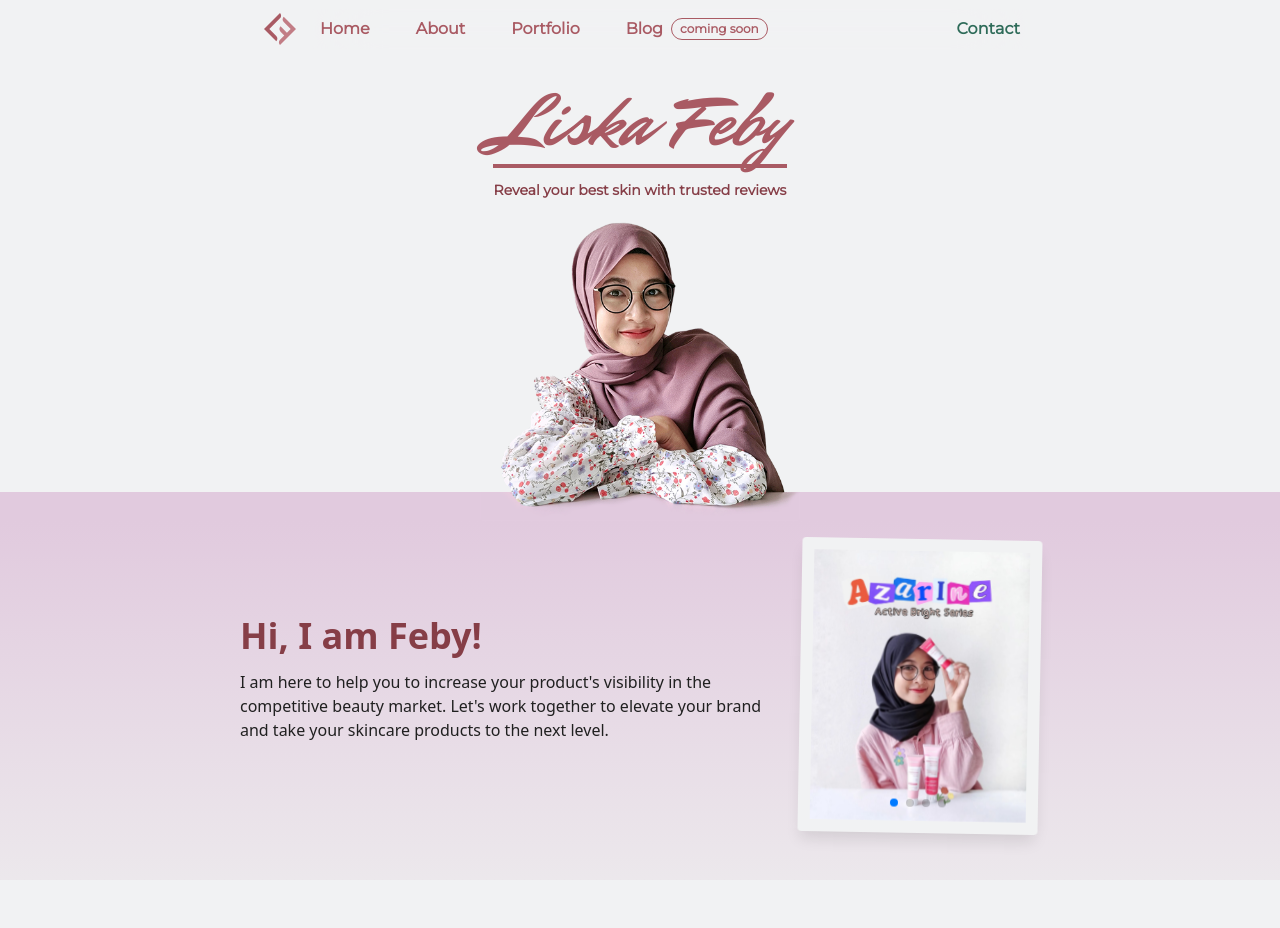
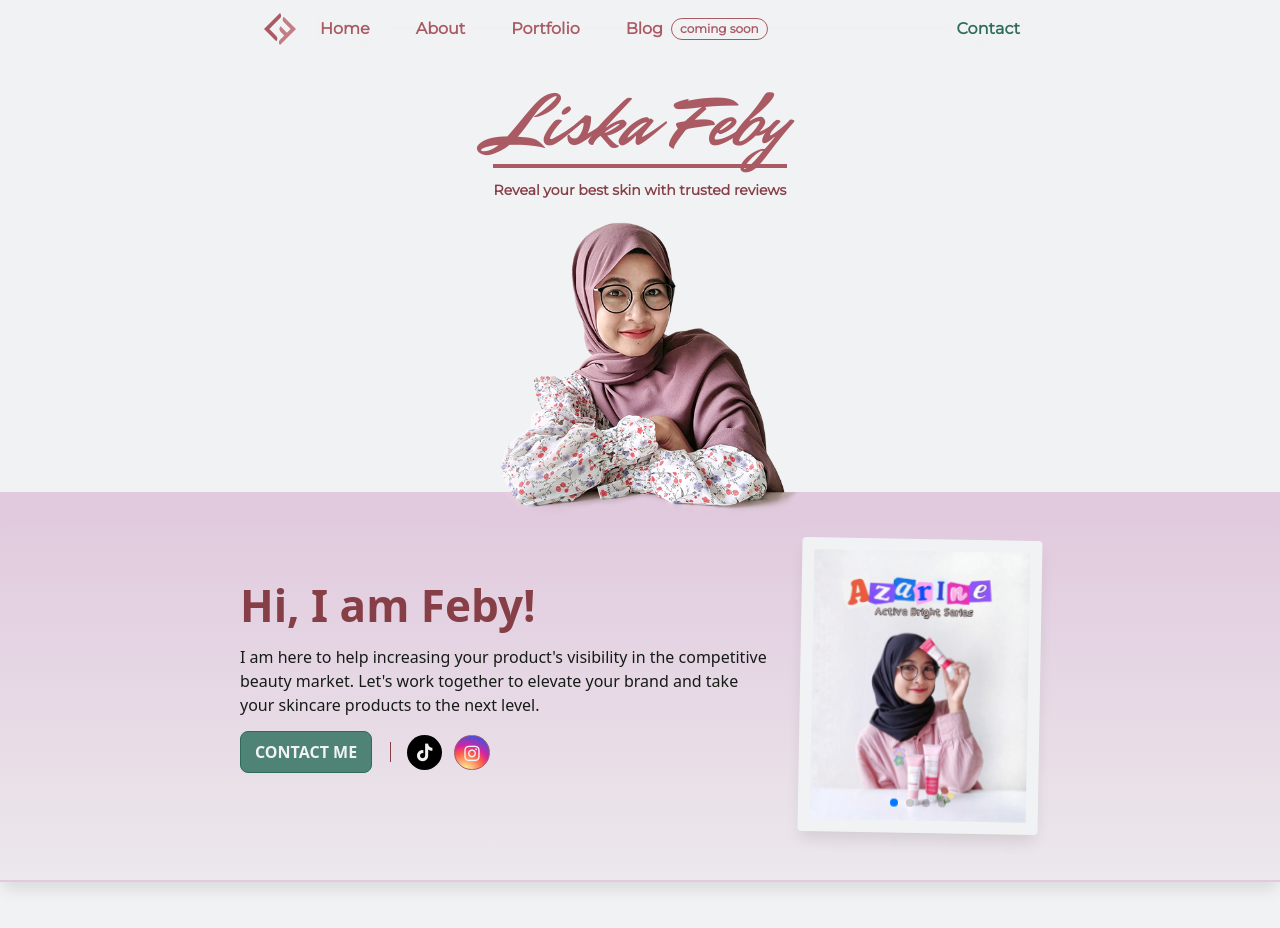
Before and after one commit to ahmadnaufal-f/website-feby, a React (Create React App) app: page / in a window 1280 px wide. Shown: the top 928 px of the page. Built offline with nearby package versions, Linux system fonts and the light colour scheme.

Commit message:
add socmed icons

```diff
--- a/public/index.html
+++ b/public/index.html
@@ -9,6 +9,7 @@
   <meta name="description" content="Web site created using create-react-app" />
   <link rel="apple-touch-icon" href="%PUBLIC_URL%/logo192.png" />
   <link rel="manifest" href="%PUBLIC_URL%/manifest.json" />
+  <link rel="stylesheet" href="https://cdn.jsdelivr.net/gh/FortAwesome/Font-Awesome@5.15.4/css/all.min.css">
   <title>Liska Feby</title>
 </head>
 
--- a/src/js/App.js
+++ b/src/js/App.js
@@ -1,19 +1,12 @@
 import 'bootstrap/dist/css/bootstrap.min.css';
 import '../style/App.css';
-import Header from './components/header/header';
 import React from 'react';
-import Hero from './containers/hero/hero';
-import Intro from './containers/intro/intro';
+import Main from './containers/main/main';
 
 class App extends React.Component {
   render() {
     return (
-      <div className='web-root'>
-        <Header />
-        <Hero />
-        <Intro />
-        <div style={{ height: '1000px' }}></div>
-      </div>
+      <Main />
     );
   }
 }
--- /dev/null
+++ b/src/js/components/button/button.css
@@ -0,0 +1,49 @@
+.main-button {
+    background-color: var(--green);
+    border: solid 1px var(--green-darker);
+    color: var(--bg-default);
+    font-weight: 700;
+    width: max-content;
+    padding: 8px 14px;
+    text-transform: uppercase;
+    border-radius: 8px;
+    text-align: center;
+    text-decoration: none;
+    display: block;
+    font-size: 1rem;
+    cursor: pointer;
+    transition: all 0.3s ease-in-out 0s;
+    margin-inline-end: 6px;
+}
+
+.main-button:hover {
+    background-color: var(--bg-default);
+    color: var(--green);
+    transition: all 0.3s ease 0s;
+    transform: translateY(-3px);
+}
+
+/* .project-button {
+    display: flex;
+    justify-content: center;
+    margin-top: 20px;
+  }
+
+  .project-button > .main-button {
+    margin-right: 0 !important;
+  } */
+
+/* Media Query */
+@media (max-width: 768px) {
+    .main-button {
+        font-size: 0.938rem;
+        padding: 12px 18px;
+        margin-right: 0px;
+    }
+}
+
+@media (max-width: 320px) {
+    .main-button {
+        font-size: 0.75rem;
+    }
+}
--- /dev/null
+++ b/src/js/components/button/button.js
@@ -0,0 +1,13 @@
+import "./button.css";
+import React from "react";
+import { Fade } from "react-awesome-reveal";
+
+export default function Button({ text, className, href, newTab }) {
+  return (
+    <Fade delay={600} className={className} triggerOnce={true}>
+      <a className="main-button" href={href} target={newTab && "_blank"}>
+        {text}
+      </a>
+    </Fade>
+  );
+}
--- /dev/null
+++ b/src/js/components/button/socialButton.css
@@ -0,0 +1,38 @@
+.social-media-div {
+    font-size: 2em;
+}
+
+.icon-button i {
+    color: var(--bg-default);
+    border-radius: 2.2rem;
+    cursor: pointer;
+    display: inline-block;
+    font-size: 1.1rem;
+    height: 2.2rem;
+    line-height: 2.2rem;
+    position: relative;
+    text-align: center;
+    -webkit-user-select: none;
+    -moz-user-select: none;
+    -ms-user-select: none;
+    user-select: none;
+    width: 2.2rem;
+    transition: 0.2s ease-in;
+}
+
+.instagram i {
+    background: radial-gradient(circle at 30% 107%, #fdf497 0%, #fdf497 5%, #fd5949 45%, #d6249f 60%, #285AEB 90%);
+    border: 1px solid var(--pink-dark);
+}
+
+.tiktok i {
+    background: black;
+}
+
+/* Hover Transition */
+.instagram i:hover,
+.tiktok i:hover {
+    background: var(--pink-darker);
+    transition: all 0.3s ease 0s;
+    transform: translateY(-3px);
+}
--- /dev/null
+++ b/src/js/components/button/socialButton.js
@@ -0,0 +1,25 @@
+import "./socialButton.css";
+import { Fade } from "react-awesome-reveal";
+
+export default function socialButton({ items }) {
+  const newTab = true;
+  return (
+    <>
+      {items.map((value, index) => {
+        return (
+          <Fade delay={600} triggerOnce={true}>
+            <a
+              href={value.href}
+              className={value.className}
+              target={newTab && "_blank"}
+              rel="noopener noreferrer"
+            >
+              <i className={value.icon}></i>
+              <span></span>
+            </a>
+          </Fade>
+        );
+      })}
+    </>
+  );
+}
--- a/src/js/containers/intro/intro.css
+++ b/src/js/containers/intro/intro.css
@@ -3,6 +3,8 @@
     position: relative;
     height: fit-content;
     background: linear-gradient(180deg, var(--pink-bright-1) 0%, var(--pink-bright-2) 100%);
+    border-bottom: 2px solid var(--pink-bright-1);
+    box-shadow: 0px 10px 15px -3px rgba(0, 0, 0, 0.1);
 }
 
 .card-about {
@@ -23,16 +25,31 @@
 }
 
 .about-caption {
-    font-size: 36px;
+    font-size: 44px;
     font-weight: 700;
     line-height: 44px;
-    margin-block-end: 12px;
+    margin-block-end: 18px;
     color: var(--pink-darker);
 }
 
 .about-description {
     color: var(--text-color);
     padding-inline-end: 12px;
+    margin-block-end: 14px;
+}
+
+.button-container {
+    display: flex;
+    flex-direction: row;
+    gap: 12px;
+    align-items: center;
+}
+
+.separator-line {
+    min-width: 1px;
+    height: 20px;
+    background-color: var(--pink-darker);
+    margin-inline-end: 4px;
 }
 
 .swiper-container {
@@ -51,6 +68,10 @@
         max-width: 100%;
     }
 
+    .about-caption {
+        font-size: 36px;
+    }
+
     .about-wrapper {
         min-width: 240px;
     }
--- a/src/js/containers/intro/intro.js
+++ b/src/js/containers/intro/intro.js
@@ -1,24 +1,51 @@
-import pic1 from '../../../res/about-carousel-3.jpg';
-import pic2 from '../../../res/about-carousel-1.jpg';
-import pic3 from '../../../res/about-carousel-2.jpg';
-import pic4 from '../../../res/about-carousel-4.jpg';
-import 'swiper/css';
-import 'swiper/css/pagination';
+import pic1 from "../../../res/about-carousel-3.jpg";
+import pic2 from "../../../res/about-carousel-1.jpg";
+import pic3 from "../../../res/about-carousel-2.jpg";
+import pic4 from "../../../res/about-carousel-4.jpg";
+import "swiper/css";
+import "swiper/css/pagination";
 import { Fade, Slide, Zoom } from "react-awesome-reveal";
-import Carousel from '../../components/carousel';
-import './intro.css';
+import Button from "../../components/button/button";
+import SocialButton from "../../components/button/socialButton";
+import Carousel from "../../components/carousel";
+import "./intro.css";
 
 function Intro() {
   const picArr = [pic1, pic2, pic3, pic4];
+  const waHref = "https://wa.me/6289655939257";
+  const contactString = "Contact me";
+  const socialItems = [
+    {
+      href: "https://www.tiktok.com/@meekomiko",
+      icon: "fab fa-tiktok",
+      className: "icon-button tiktok",
+    },
+    {
+      href: "https://www.instagram.com/liskafeby/",
+      icon: "fab fa-instagram",
+      className: "icon-button instagram",
+    },
+  ];
   return (
-        <Fade className='card-about-bg'>
-            <div className='card-about'>
-                <div className='about-wrapper'>
-                    <Slide className='about-caption'>Hi, I am Feby!</Slide>
-                    <Slide className='about-description'>I am here to help you to increase your product's visibility in the competitive beauty market. Let's work together to elevate your brand and take your skincare products to the next level.</Slide>
+    <Fade triggerOnce={true} className="card-about-bg">
+      <div className="card-about">
+        <div className="about-wrapper">
+          <Slide delay={400} triggerOnce={true} className="about-caption">
+            Hi, I am Feby!
+          </Slide>
+          <Slide delay={900} triggerOnce={true} className="about-description">
+            I am here to help increasing your product's visibility in the
+            competitive beauty market. Let's work together to elevate your brand
+            and take your skincare products to the next level.
+          </Slide>
+          <div triggerOnce={true} className="button-container">
+            <Button href={waHref} text={contactString} newTab={true}></Button>
+            <div className="separator-line"></div>
+            <SocialButton items={socialItems}></SocialButton>
           </div>
-                <Zoom className='swiper-container'>
-                    <Carousel pics={picArr}></Carousel>
+        </div>
+        <Zoom triggerOnce={true} className="swiper-container">
+          <Carousel delay={200} pics={picArr}></Carousel>
         </Zoom>
       </div>
     </Fade>
--- /dev/null
+++ b/src/js/containers/main/main.js
@@ -0,0 +1,16 @@
+import Header from "../../components/header/header";
+import Hero from "../hero/hero";
+import Intro from "../intro/intro";
+
+function Main() {
+  return (
+    <div className="web-root">
+      <Header />
+      <Hero />
+      <Intro />
+      <div style={{ height: "1000px" }}></div>
+    </div>
+  );
+}
+
+export default Main;
--- a/src/style/App.css
+++ b/src/style/App.css
@@ -16,10 +16,11 @@
   --pink-bright-1: #E1CADE;
   --pink-bright-2: #ece8ec;
   --pink-selected: #6A2E56;
-  --text-color: #202020;
+  --text-color: #171b17;
   --subtext-color: #414141;
-  --green: #CAE0DA;
+  --green: #4e8375;
   --green-darker: #2e6b59;
+  --green-border: #245849;
   --gray: #ece8ec99;
   --bg-semi-transparent: #f1f2f380;
   --transparent: rgba(0, 0, 0, 0);
```
Also changed, not shown: 3 other files (tests, documents, lock files or other folders). Lines whose indentation alone changed are shown as unchanged.
